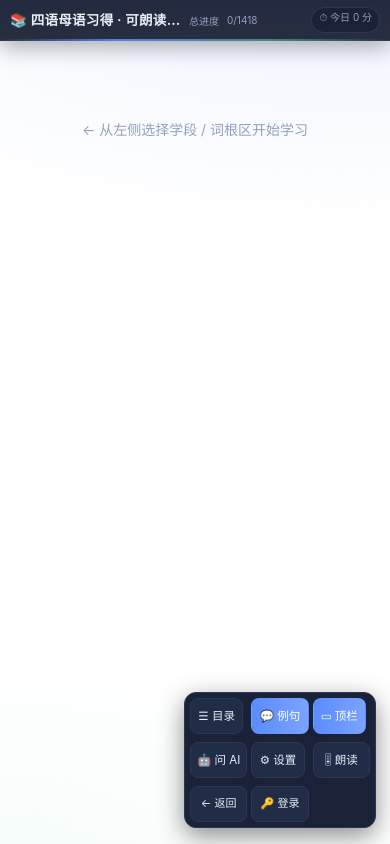
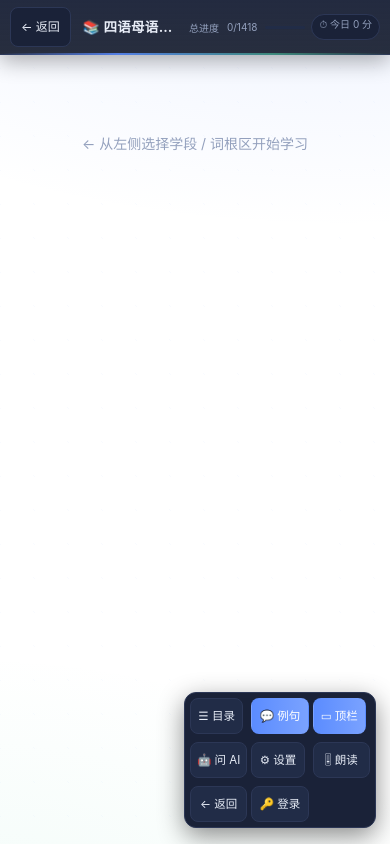
Before and after one commit to bizehua/tril-suite-server, a website: page static/三语母语习得学习器.html in a window 390 px wide. Both pictures are taken after a click on the button "打开功能菜单". Drawn offline with Linux system fonts and the light colour scheme; no server answers.

Commit message:
fix(mobile): 修复竖屏首页滑不动+子页面无返回键+dock克隆死按钮（tril-pwa-v124）
① 首页滚不动：body.longpage 的 overflow-x:hidden + overflow-y:visible 会让 y
   被规范强制计算成 auto → body 变成滚不动的滚动容器，吃掉整个手势链。
   改两轴都 visible（横向由 html overflow-x:hidden 兜底裁剪）。
② 竖屏 app 页顶栏恢复「← 返回」可见按钮（此前被紧凑化 CSS 藏掉，
   菜单里的克隆又不复制 onclick = 完全没法返回）。
③ dock 克隆补 onclick 赋值（cloneNode 不复制 onclick 属性）。
④ 修复 dock 收起态漏出克隆：选择器 > button 改后代选择器
   （克隆在 display:contents 的 div 里是孙级，绕过隐藏规则）。
⑤ 6 个 app 页 BUILD 对齐 + sw.js tril-pwa-v124

```diff
--- a/static/sw.js
+++ b/static/sw.js
@@ -1,5 +1,5 @@
 // 四语母语习得套件 Service Worker：缓存应用外壳，支持离线使用
-const CACHE_NAME = 'tril-pwa-v123';
+const CACHE_NAME = 'tril-pwa-v124';
 const ASSETS = [
   './',
   './index.html',
--- a/static/tril-mobile.css
+++ b/static/tril-mobile.css
@@ -1052,7 +1052,9 @@
     padding: 0;
   }
   /* dock 里的按钮是裸 <button>（无 class），要按元素选择器隐藏 */
-  #layoutDock > button:not(#dockToggleBtn) {
+  /* 注意：dockMoved 克隆在 display:contents 的 div 里（孙级），必须用后代选择器
+     才能一并隐藏，否则收起态会漏出「返回/登录」两个克隆、dock 高达 126px */
+  #layoutDock button:not(#dockToggleBtn) {
     display: none !important;
   }
   /* 展开态：由 JS 给 body 加 .dock-open */
@@ -1066,7 +1068,7 @@
     border-radius: 12px;
     box-shadow: 0 8px 26px rgba(0, 0, 0, .45);
   }
-  body.dock-open #layoutDock > button:not(#dockToggleBtn) {
+  body.dock-open #layoutDock button:not(#dockToggleBtn) {
     display: inline-flex !important;
     justify-content: center;
     align-items: center;
@@ -1175,11 +1177,31 @@
   body.app-page header .iconbtn,
   body.app-page header button[data-skin],
   body.app-page header #trilSkinBtn,
-  body.app-page header #trilBack,
-  body.app-page header .tril-backbtn,
   body.app-page header #trilLoginBtn,
   body.app-page header .tril-loginbtn {
     display: none !important;
+  }
+  /* ⑩ 竖屏顶栏保留「← 返回」可见按钮（真机反馈：收进菜单后找不到返回，
+        且菜单里的克隆此前不复制 onclick 是死按钮 —— 等于完全没有返回）。
+        排到标题左侧、紧凑 30px 高；☰ 菜单里的返回保留作第二入口。 */
+  body.app-page header #trilBack,
+  body.app-page header .tril-backbtn {
+    display: inline-flex !important;
+    align-items: center !important;
+    justify-content: center !important;
+    order: -1 !important;
+    flex: 0 0 auto !important;
+    height: 30px !important;
+    padding: 0 10px !important;
+    margin: 0 6px 0 0 !important;
+    border: 1px solid var(--line) !important;
+    border-radius: 8px !important;
+    background: var(--panel) !important;
+    color: var(--txt) !important;
+    font-size: 12px !important;
+    line-height: 1 !important;
+    white-space: nowrap !important;
+    cursor: pointer !important;
   }
   /* 副标题与占位 */
   body.app-page header .sub,
@@ -1278,8 +1300,11 @@ body.app-page header .chip > * {
     display: block !important;
     height: auto !important;
     min-height: 100dvh !important;
-    overflow-y: visible !important;
-    overflow-x: hidden !important;
+    /* ⚠️ 必须两轴都 visible：overflow-x:hidden + overflow-y:visible 会让 y
+       被规范强制计算成 auto → body 变成「内容刚好撑满、滚不动」的滚动容器，
+       吃掉整个触摸/滚轮手势链（真机实测首页滑不动）。横向溢出由 html 的
+       overflow-x:hidden 兜底裁剪，不设 body 级裁剪。 */
+    overflow: visible !important;
     align-items: stretch !important;
   }
   /* 双保险：任何子项都不许被弹性收缩（header 本来就有 0 0 auto） */
--- a/static/三语母语习得学习器.html
+++ b/static/三语母语习得学习器.html
@@ -1250,7 +1250,7 @@ setInterval(function(){ try{ updateStudyChip(); }catch(_){} }, 10000);
 <script>
 /* ===== 版本自检：检测 Service Worker 缓存的旧版本，提示刷新 ===== */
 (function(){
-  var BUILD = 'tril-pwa-v123';
+  var BUILD = 'tril-pwa-v124';
   window.__TRIL_BUILD = BUILD;   /* 供调试/自检读取 */
   function currentSWVersion(){
     return fetch('./sw.js?probe=' + Date.now(), {cache:'no-store'})
@@ -1360,6 +1360,7 @@ function moveHeaderActions(){
   picks.forEach(function(src){
     if(!src) return;
     var c = src.cloneNode(true);
+    c.onclick = src.onclick; /* cloneNode 不复制 onclick 属性，不补这行菜单里的返回/登录/皮肤克隆点了没反应 */
     c.removeAttribute('id');
     c.classList.remove('tril-backbtn','tril-loginbtn');
     c.style.display = '';
```
Also changed, not shown: static/donggang-pronounce.html (+1 -1 lines), static/index.html (+1 -1 lines), static/workbench.html (+1 -1 lines), static/三语母语习得复习.html (+2 -1 lines), static/三语母语习得快速播放器.html (+2 -1 lines), static/三语母语习得测试器.html (+2 -1 lines), static/三语母语习得错题复习.html (+2 -1 lines), static/三语母语习得闪记.html (+2 -1 lines), static/词典.html (+1 -1 lines).
